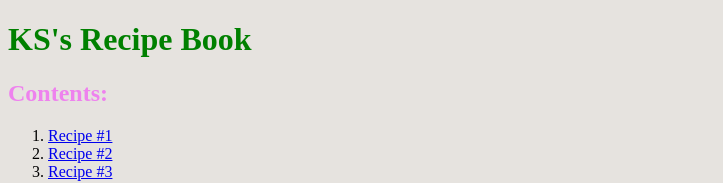
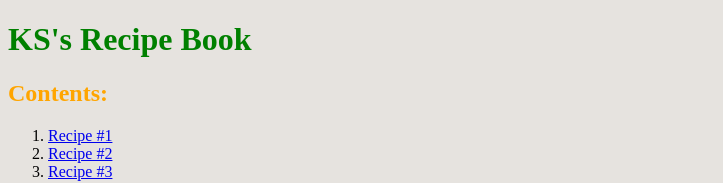
Before and after one commit to kvkks/kvkks.github.io, a plain HTML site: page index.html in a window 1280 px wide. Shown: the top 183 px of the page, without its empty margins (0-723 px from the left). Drawn offline with Linux system fonts and the light colour scheme.

Commit message:
Update index.html

```diff
--- a/index.html
+++ b/index.html
@@ -14,7 +14,7 @@
             color: MediumSeaGreen;
         }
         #cont {
-            color: violet;
+            color: orange;
         }
         </style>
     </head>
```
